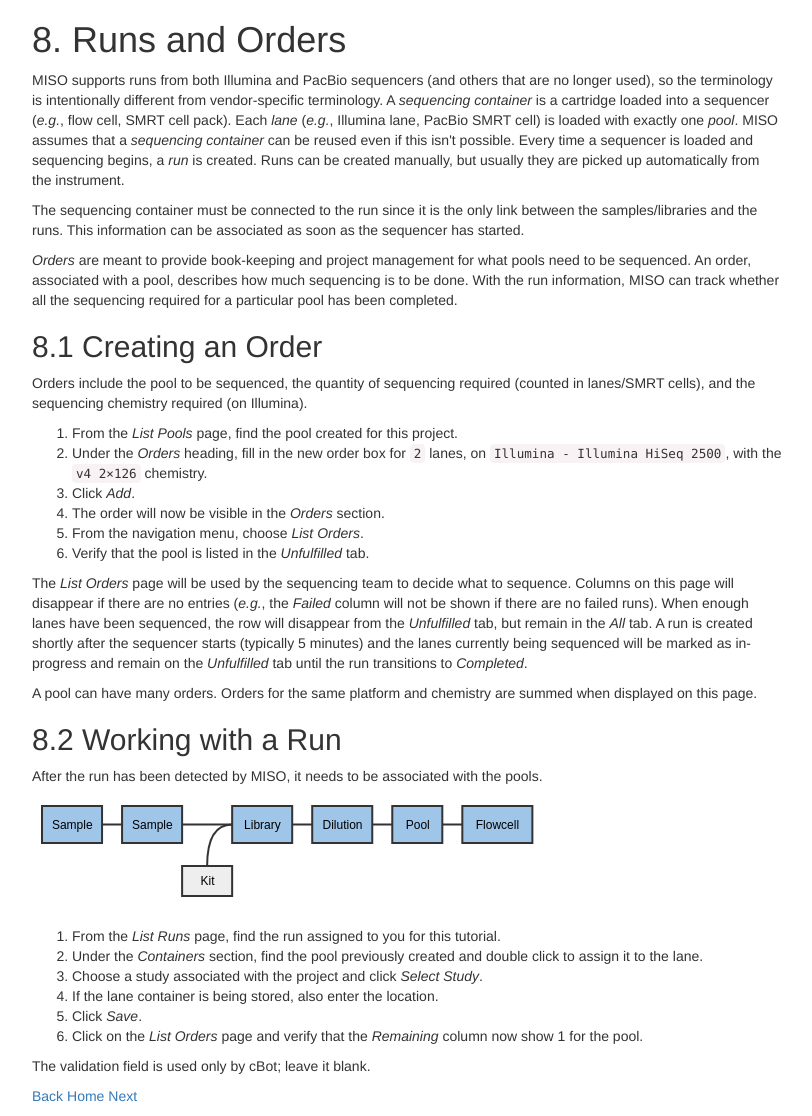
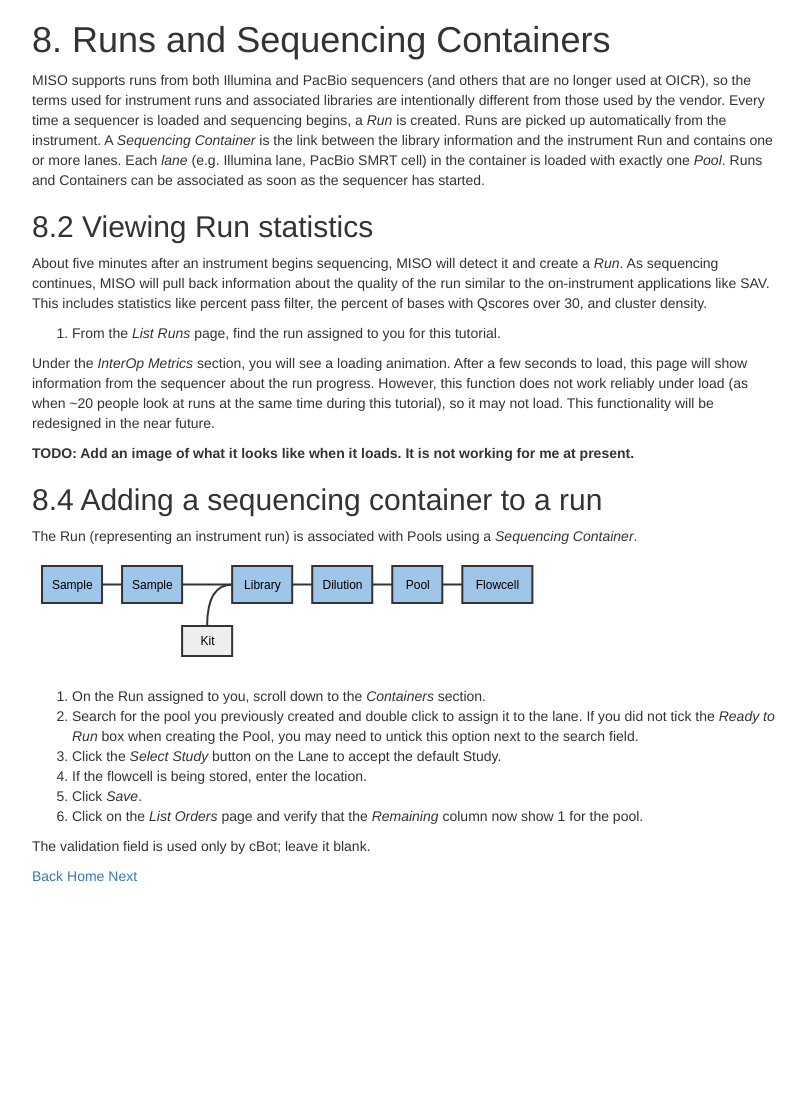
Before and after one commit to miso-lims/walkthroughs, a Jekyll site: the page built from 8-runs.md, in a window 1280 px wide. Shown: the whole page, without its empty margins (233-1045 px from the left). Built offline with Jekyll 4.4.1, drawn with Linux system fonts in a browser that asks for light colours; after the commit the page ends 900 px from its top, so only the background shows below that.

Commit message:
Modifications to pools and runs to reflect new sample set

```diff
--- a/8-runs.md
+++ b/8-runs.md
@@ -3,59 +3,49 @@ layout: page
 title: Runs and Orders
 ---
 
-# 8. Runs and Orders
+# 8. Runs and Sequencing Containers
 MISO supports runs from both Illumina and PacBio sequencers (and others that
-are no longer used), so the terminology is intentionally different from
-vendor-specific terminology. A _sequencing container_ is a cartridge loaded into
-a sequencer (_e.g._, flow cell, SMRT cell pack). Each _lane_ (_e.g._,
-Illumina lane, PacBio SMRT cell) is loaded with exactly one _pool_. MISO assumes that a
-_sequencing container_ can be reused even if this isn't possible. Every time a
-sequencer is loaded and sequencing begins, a _run_ is created. Runs can be
-created manually, but usually they are picked up automatically from the
-instrument.
+are no longer used at OICR), so the terms used for instrument runs and
+associated libraries are intentionally different from those used by the vendor.
+Every time a sequencer is loaded and sequencing begins,
+a _Run_ is created. Runs are picked up automatically from the instrument.
+A _Sequencing Container_ is the link between the library information and the
+instrument Run and contains one or more lanes. Each _lane_ (e.g. Illumina lane,
+PacBio SMRT cell) in the container is loaded with exactly one _Pool_.
+Runs and Containers can be associated as soon as the sequencer has started.
 
-The sequencing container must be connected to the run since it is the only link
-between the samples/libraries and the runs. This information can be associated
-as soon as the sequencer has started.
+## 8.2 Viewing Run statistics
+About five minutes after an instrument begins sequencing, MISO will detect it
+and create a _Run_. As sequencing continues, MISO will pull back information
+about the quality of the run similar to the on-instrument applications like SAV.
+This includes statistics like percent pass filter, the percent of bases with
+Qscores over 30, and cluster density.
 
-_Orders_ are meant to provide book-keeping and project management for what
-pools need to be sequenced. An order, associated with a pool, describes how
-much sequencing is to be done. With the run information, MISO can track whether
-all the sequencing required for a particular pool has been completed.
+1. From the _List Runs_ page, find the run assigned to you for this tutorial.
 
-## 8.1 Creating an Order
-Orders include the pool to be sequenced, the quantity of sequencing
-required (counted in lanes/SMRT cells), and the sequencing chemistry
-required (on Illumina).
+Under the _InterOp Metrics_ section, you will see a loading animation. After a
+few seconds to load, this page will show information from the sequencer about
+the run progress.
+However, this function does not work reliably under load (as when ~20 people
+look at runs at the same time during this tutorial), so it may not load. This
+functionality will be redesigned in the near future.
 
-1. From the _List Pools_ page, find the pool created for this project.
-1. Under the _Orders_ heading, fill in the new order box for `2` lanes, on `Illumina - Illumina HiSeq 2500`, with the `v4 2×126` chemistry.
-1. Click _Add_.
-1. The order will now be visible in the _Orders_ section.
-1. From the navigation menu, choose _List Orders_.
-1. Verify that the pool is listed in the _Unfulfilled_ tab.
+**TODO: Add an image of what it looks like when it loads. It is not working for
+me at present.**
 
-The _List Orders_ page will be used by the sequencing team to decide what to
-sequence. Columns on this page will disappear if there are no entries (_e.g._,
-the _Failed_ column will not be shown if there are no failed runs). When enough
-lanes have been sequenced, the row will disappear from the _Unfulfilled_ tab,
-but remain in the _All_ tab. A run is created shortly after the sequencer
-starts (typically 5 minutes) and the lanes currently being sequenced will be
-marked as in-progress and remain on the _Unfulfilled_ tab until the run
-transitions to _Completed_.
+## 8.4 Adding a sequencing container to a run
 
-A pool can have many orders. Orders for the same platform and chemistry are
-summed when displayed on this page.
-
-## 8.2 Working with a Run
-After the run has been detected by MISO, it needs to be associated with the pools.
+The Run (representing an instrument run) is associated with Pools using a
+_Sequencing Container_.
 
 <img src="pics/flow-cell.svg"/>
 
-1. From the _List Runs_ page, find the run assigned to you for this tutorial.
-1. Under the _Containers_ section, find the pool previously created and double click to assign it to the lane.
-1. Choose a study associated with the project and click _Select Study_.
-1. If the lane container is being stored, also enter the location.
+1. On the Run assigned to you, scroll down to the _Containers_ section.
+1. Search for the pool you previously created and double click to assign it to
+   the lane. If you did not tick the _Ready to Run_ box when creating the Pool, you
+   may need to untick this option next to the search field.
+1. Click the _Select Study_ button on the Lane to accept the default Study.
+1. If the flowcell is being stored, enter the location.
 1. Click _Save_.
 1. Click on the _List Orders_ page and verify that the _Remaining_ column now show 1 for the pool.
 
```
Also changed, not shown: 7-pools.md (+66 -7 lines).
